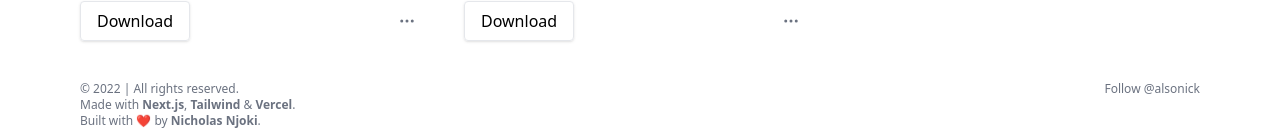
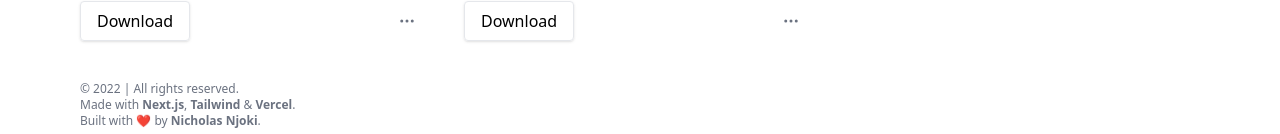
Before and after one commit to alsonick/pics.notnick.io, a Next.js app: page / in a window 1280 px wide. Shown: the part 933-1067 px from the top of the page. Built offline with nearby package versions, Linux system fonts and the light colour scheme.

Commit message:
minor change

```diff
--- a/components/Footer.tsx
+++ b/components/Footer.tsx
@@ -2,7 +2,7 @@ import Link from "next/link";
 
 export const Footer = () => {
   return (
-    <footer className="text-gray-500 flex w-full text-xs justify-between">
+    <footer className="text-gray-500 flex w-full text-xs">
       <div>
         <p>&copy; {new Date().getFullYear()} | All rights reserved.</p>
         <p>
@@ -45,17 +45,6 @@ export const Footer = () => {
           .
         </p>
       </div>
-      <a
-        aria-label="Follow @alsonick on GitHub"
-        href="https://github.com/alsonick"
-        className="github-button"
-        title="Follow @alsonick"
-        data-size="large"
-        rel="noreferrer"
-        target="_blank"
-      >
-        Follow @alsonick
-      </a>
     </footer>
   );
 };
```
